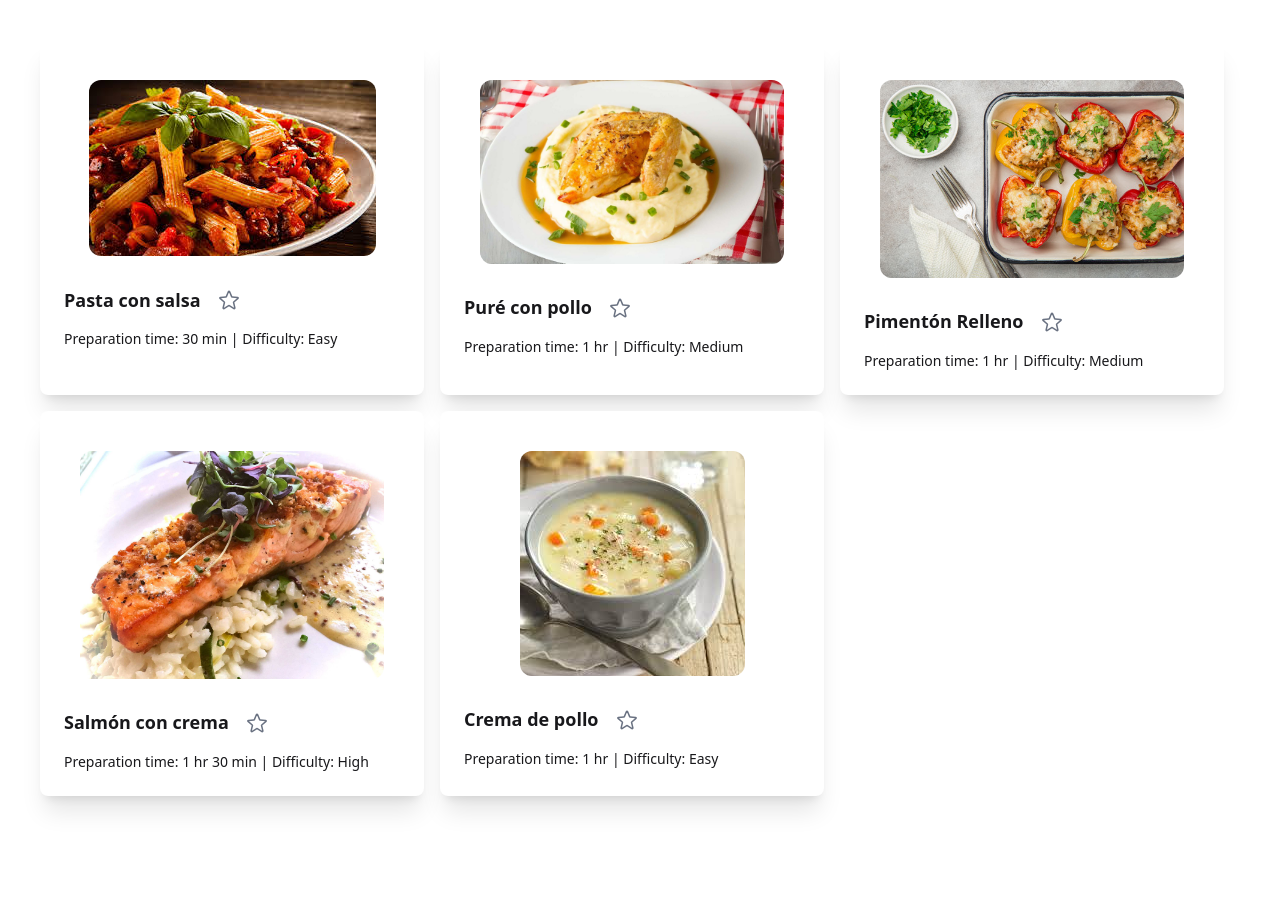
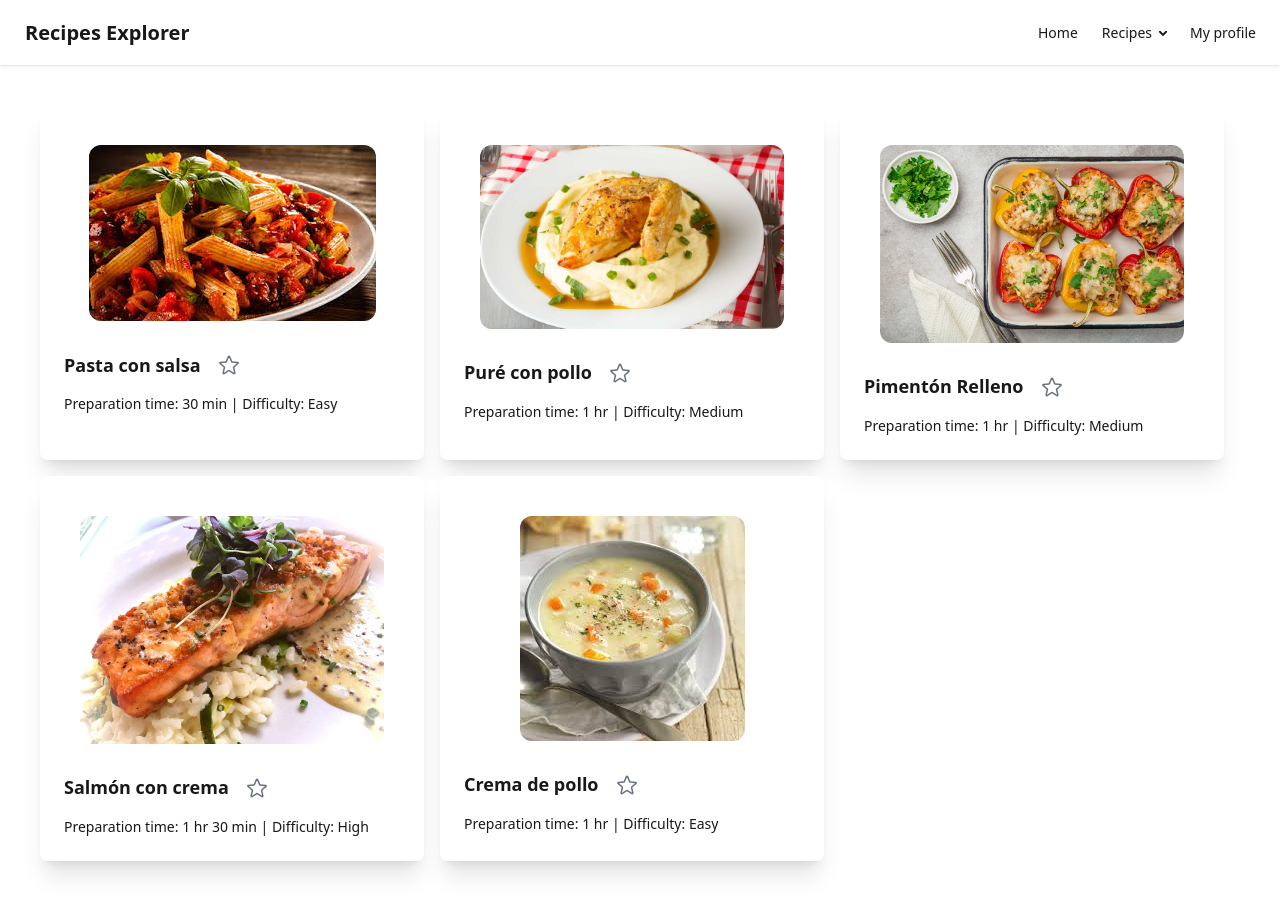
Before and after one commit to nashahaha/apps_web_proyecto, a React (Vite) app: page / in a window 1280 px wide. Before the commit the page ends 836 px from the top, so only its background shows below. Built offline with nearby package versions, Linux system fonts and the light colour scheme.

Commit message:
feat: add navbar

```diff
--- a/src/components/App.tsx
+++ b/src/components/App.tsx
@@ -1,10 +1,6 @@
-import { useState } from 'react'
-import reactLogo from '../assets/react.svg'
-import viteLogo from '/vite.svg'
 import RecipeList from './RecipeList'
 
 function App() {
-  const [count, setCount] = useState(0)
 
   return (
     <>
--- /dev/null
+++ b/src/components/Navbar.tsx
@@ -0,0 +1,32 @@
+interface headerProps {
+    view_name: string; // nombre de la sección a la que pertenece el header
+};
+
+const Navbar = ({ view_name }: headerProps) => {
+    return (
+        <div className="navbar bg-base-100 shadow-sm">
+            <div className="flex-1">
+                <a className="btn btn-ghost text-xl">{view_name}</a>
+            </div>
+            <div className="flex-none">
+                <ul className="menu menu-horizontal px-1">
+                    <li><a>Home</a></li>
+                    <li>
+                        <details>
+                            <summary>Recipes</summary>
+                            <ul className="bg-base-100 rounded-t-none p-2">
+                                <li><a>Vegan</a></li>
+                                <li><a>Vegetarian</a></li>
+                                <li><a>No gluten</a></li>
+                                <li><a>High Protein</a></li>
+                            </ul>
+                        </details>
+                    </li>
+                    <li><a>My profile</a></li>
+                </ul>
+            </div>
+        </div >
+    )
+}
+
+export default Navbar;
--- a/src/main.tsx
+++ b/src/main.tsx
@@ -2,9 +2,10 @@ import { StrictMode } from 'react'
 import { createRoot } from 'react-dom/client'
 import './style.css'
 import App from './components/App.tsx'
+import MainView from './main_view.tsx'
 
 createRoot(document.getElementById('root')!).render(
   <StrictMode>
-    <App />
+    <MainView />
   </StrictMode>,
 )
--- /dev/null
+++ b/src/main_view.tsx
@@ -0,0 +1,14 @@
+import Navbar from './components/Navbar';
+import RecipeList from './components/RecipeList'
+
+function MainView() {
+
+    return (
+        <>
+            <Navbar view_name={'Recipes Explorer'} />
+            <RecipeList />
+        </>
+    )
+}
+
+export default MainView;
```
